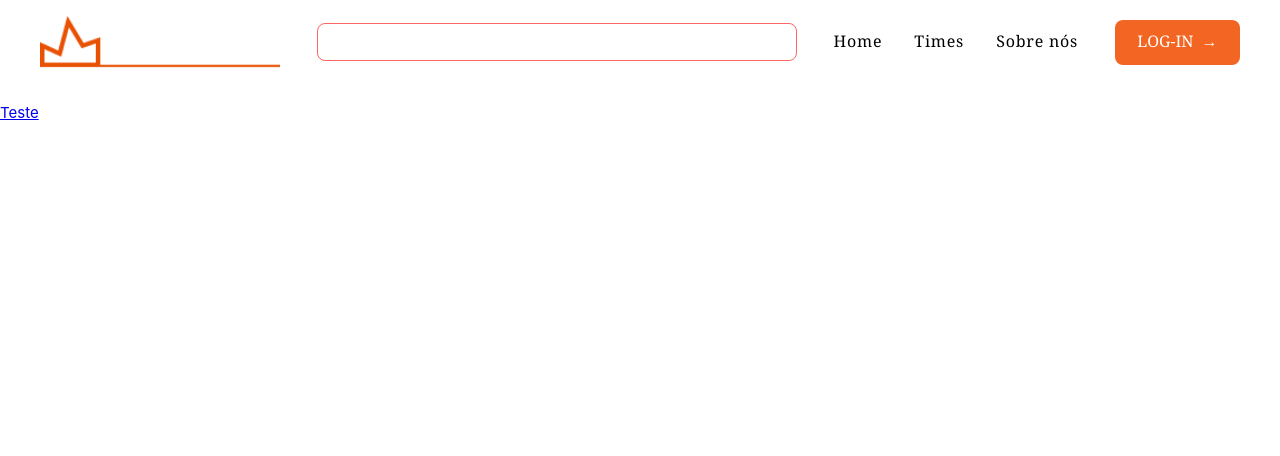
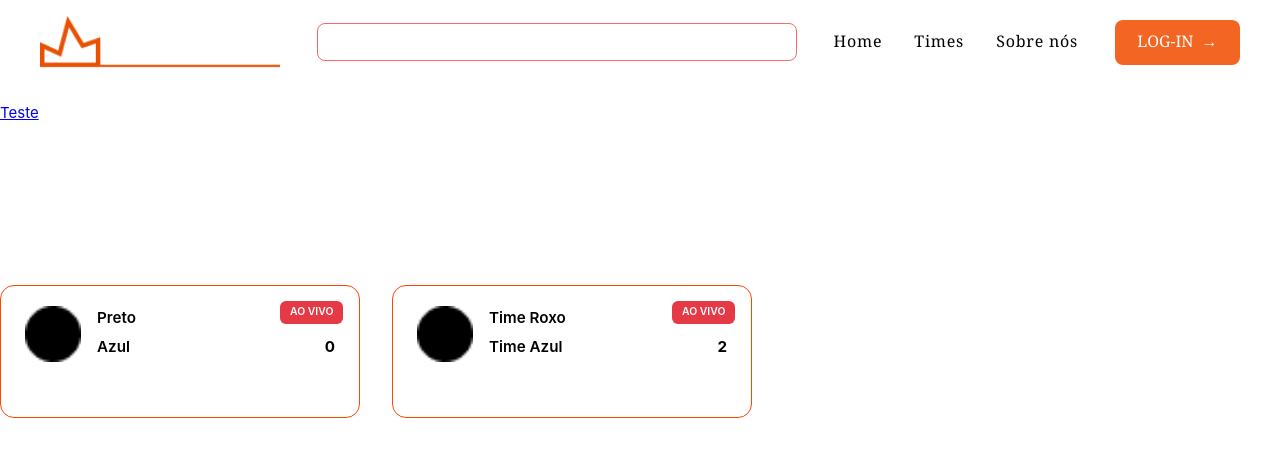
Before and after one commit to vilmarmichelsfilho/Olympus-Hackathon2K26, a Vue app: page / in a window 1280 px wide. Shown: the top 456 px of the page. Built offline with nearby package versions, Linux system fonts and the light colour scheme; some icons are missing; a web font is replaced by a local one.

Commit message:
tablejogosdesktop quase pronto

```diff
--- /dev/null
+++ b/src/components/TableJogosDesktop.vue
@@ -0,0 +1,116 @@
+<script setup>
+defineProps(['horario','data','modalidade','time1','time2','pontuacao1','pontuacao2','status','escudo1','escudo2'])
+</script>
+
+<template>
+<li class="card-jogo">
+  <div class="ao-vivo">
+    <p>Ao Vivo</p>
+  </div>
+
+  <img :src="escudo1" alt="" class="thumb" />
+
+  <div class="conteudo">
+    <div class="linha-time">
+      <p class="nome">{{ time1 }}</p>
+      <p class="placar">{{ pontuacao1 }}</p>
+    </div>
+    <div class="linha-time">
+      <p class="nome">{{ time2 }}</p>
+      <p class="placar">{{ pontuacao2 }}</p>
+    </div>
+
+    <p class="modalidade">{{ modalidade }}</p>
+    <p class="horario">{{ horario }}</p>
+  </div>
+</li>
+</template>
+
+<style scoped>
+.card-jogo {
+  position: relative;
+  display: flex;
+  align-items: flex-start;
+  gap: 1rem;
+  background-color: transparent;
+  padding: 1rem 1.2rem;
+  border: 1px solid rgba(255, 255, 255, 0.25);
+  border-radius: 14px;
+  width: 100%;
+  max-width: 320px;
+  box-sizing: border-box;
+  border: 1px solid orangered;
+}
+
+.thumb {
+  width: 3.5rem;
+  height: 3.5rem;
+  border-radius: 10px;
+  object-fit: cover;
+  flex-shrink: 0;
+}
+
+.conteudo {
+  flex: 1;
+  min-width: 0;
+}
+
+.linha-time {
+  display: flex;
+  justify-content: space-between;
+  align-items: center;
+  gap: 0.75rem;
+  margin-bottom: 0.3rem;
+}
+
+.nome {
+  margin: 0;
+  color: black;
+  font-size: 0.95rem;
+  font-weight: 600;
+  white-space: nowrap;
+  overflow: hidden;
+  text-overflow: ellipsis;
+}
+
+.placar {
+  margin: 0;
+  color: black;
+  font-size: 0.95rem;
+  font-weight: 700;
+  flex-shrink: 0;
+}
+
+.modalidade,
+.horario {
+  margin: 0;
+  color: rgba(255, 255, 255, 0.55);
+  font-size: 0.75rem;
+  line-height: 1.4;
+}
+
+.ao-vivo {
+  position: absolute;
+  top: 0.9rem;
+  right: 1rem;
+}
+
+.ao-vivo p {
+  background-color: #e63946;
+  color: #fff;
+  font-size: 0.65rem;
+  font-weight: 600;
+  text-transform: uppercase;
+  padding: 0.2rem 0.6rem;
+  border-radius: 6px;
+  margin: 0;
+  white-space: nowrap;
+}
+
+@media (min-width: 1024px) {
+  .card-jogo {
+    max-width: 360px;
+    padding: 1.2rem 1.5rem;
+  }
+}
+</style>
--- a/src/views/HomeView.vue
+++ b/src/views/HomeView.vue
@@ -1,10 +1,44 @@
 <script setup>
 import { RouterLink} from 'vue-router'
+import { computed } from 'vue';
+import { jogos } from '@/data/jogos';
+import TableJogosDesktop from '@/components/TableJogosDesktop.vue';
+const jogosVerificados = computed(() =>
+  jogos.filter(jogo => jogo.status === 'AoVivo')
+)
 </script>
 <template>
+
 <RouterLink to="/sobrenos">
 <p> Teste</p>
 </RouterLink>
+<div class="placares">
+      <ul>
+        <TableJogosDesktop v-for="jogo in jogosVerificados" :key="jogo.id"
+          :data="jogo.data"
+          :horario="jogo.horario"
+          :modalidade="jogo.modalidade"
+          :time1="jogo.time1"
+          :time2="jogo.time2"
+          :pontuacao1="jogo.pontuacao1"
+          :pontuacao2="jogo.pontuacao2"
+          :status="jogo.status"
+          :escudo1="jogo.escudo1"
+          :escudo2="jogo.escudo2"
+        >
+        </TableJogosDesktop>
+      </ul>
+    </div>
 </template>
  <style scoped>
+ .placares ul {
+  position: relative;
+  margin-top: 10rem;
+  background-color: transparent;
+  color: white;
+  display: flex;
+  align-items: center;
+  gap: 2rem;
+  z-index: 10;
+}
  </style>
```
